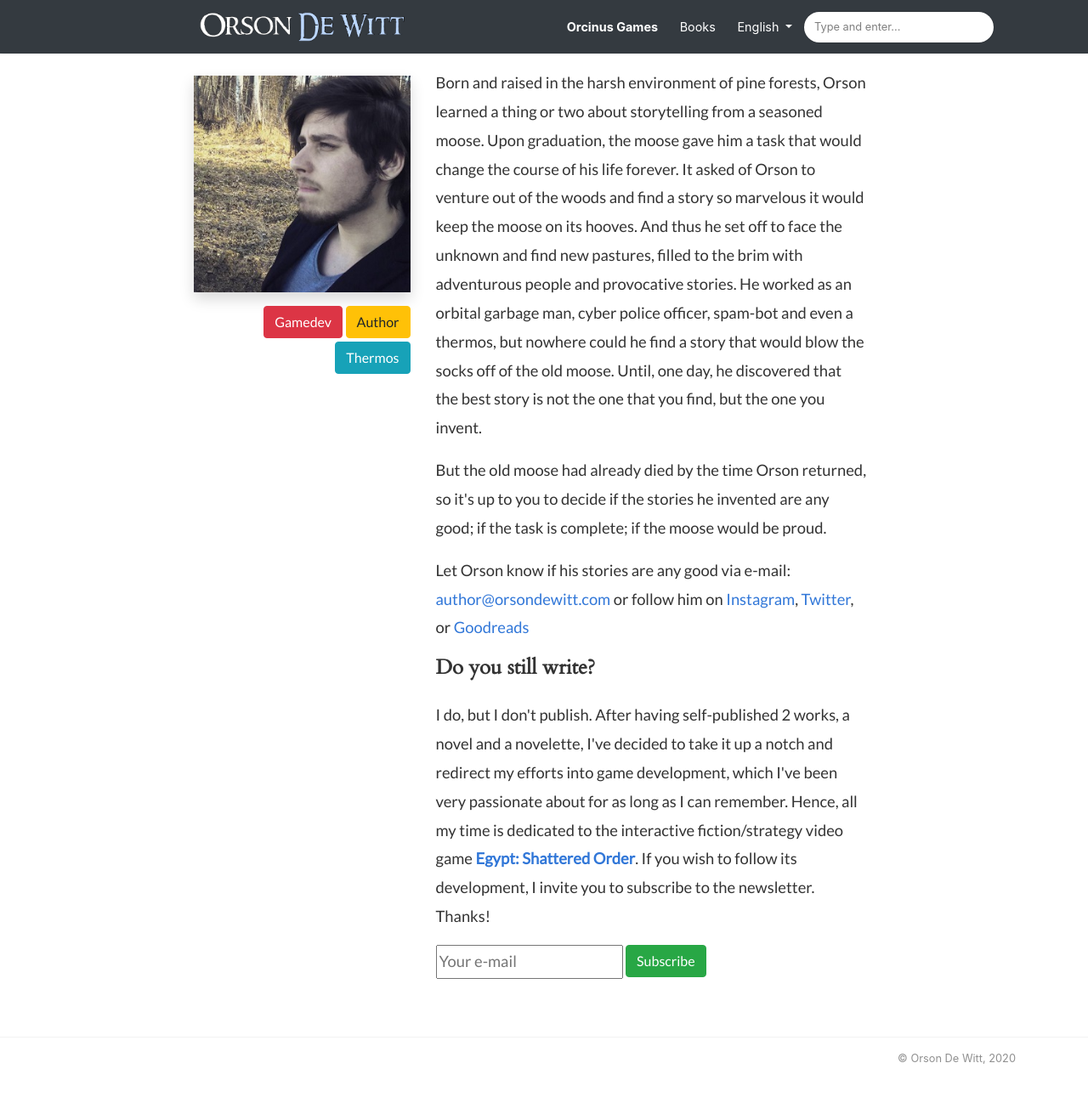
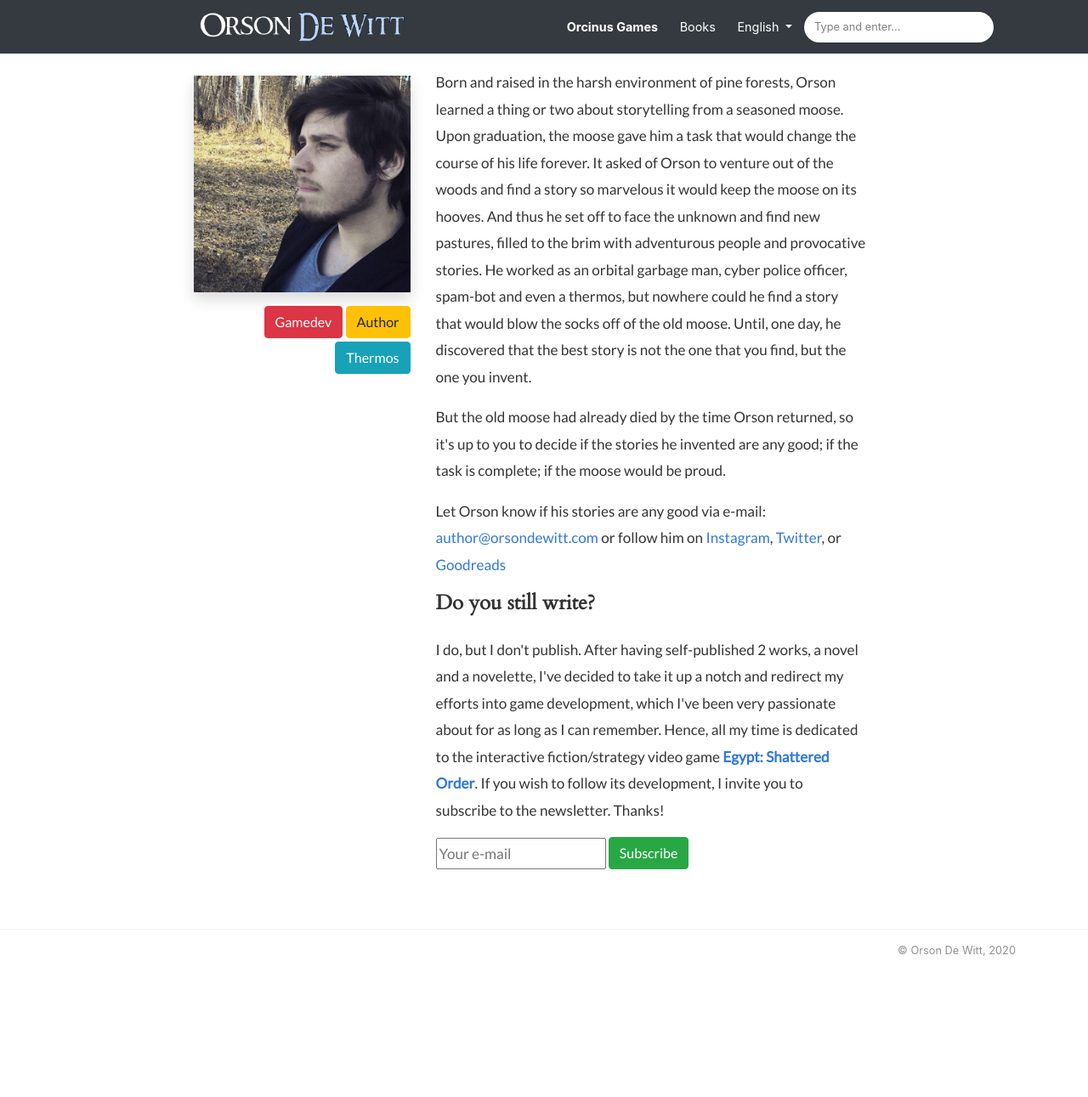
Before and after one commit to OrsonDWitt/OrsonDWitt.github.io, a Jekyll site: the page built from _pages/about.md, in a window 1280 px wide and 1330 px high. Shown: the top 1291 px of the window at 85% size. Built offline with Jekyll 4.4.1, drawn with Linux system fonts in a browser that asks for light colours; nearby versions of some CDN libraries.

Commit message:
Update screen.css

```diff
--- a/assets/css/screen.css
+++ b/assets/css/screen.css
@@ -718,7 +718,7 @@ h6 {
 */
 .layout-page .article-post {
     font-family: Lato, serif;
-    font-size: 1.15rem;
+    font-size: 1.07rem;
 }
 
 .layout-page .article-post p {
```
